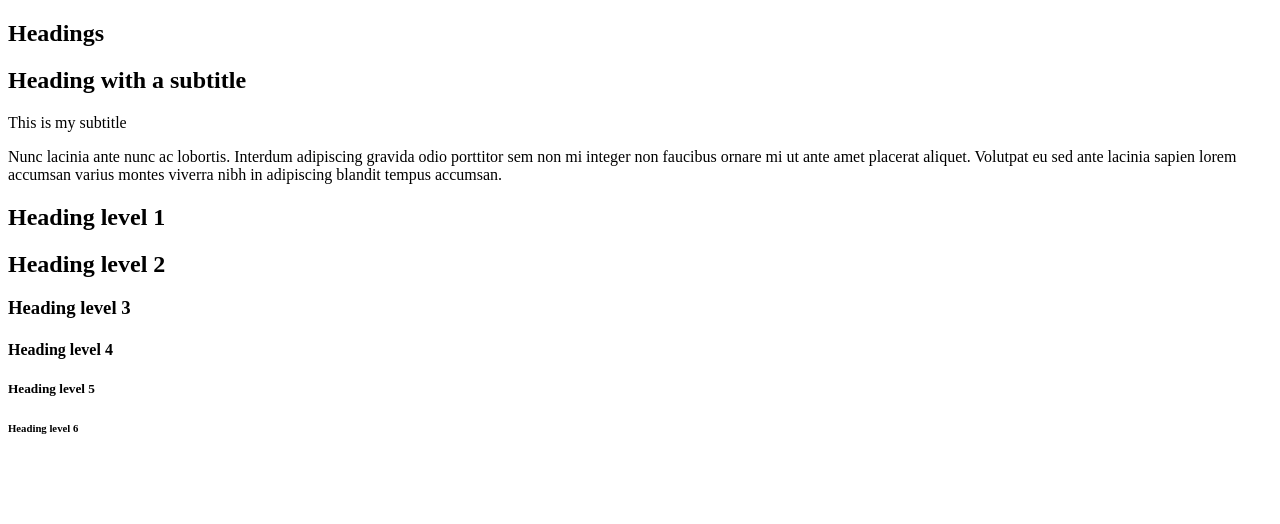
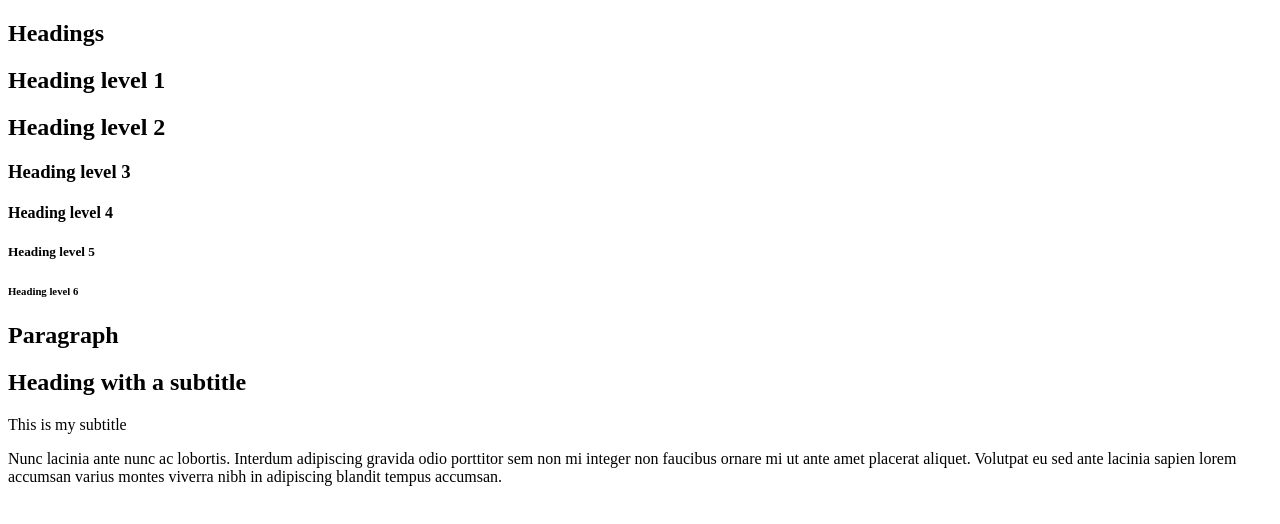
Before and after one commit to vasifyagubov/holbertonschool-web_front_end, a plain HTML site: page html_advanced/13-styleguide.html in a window 1280 px wide. Drawn offline with Linux system fonts and the light colour scheme.

```diff
--- a/html_advanced/13-styleguide.html
+++ b/html_advanced/13-styleguide.html
@@ -14,19 +14,6 @@
         <section>
             <header>
                 <h2>Headings</h2>
-        <section>
-            <header>
-                <h2>
-                    Heading with a subtitle
-                </h2>
-                <p>
-                    This is my subtitle
-                </p>
-                <p>
-                    Nunc lacinia ante nunc ac lobortis. Interdum adipiscing gravida odio porttitor sem non mi integer non faucibus ornare mi ut ante amet placerat aliquet. Volutpat eu sed ante lacinia sapien lorem accumsan varius montes viverra nibh in adipiscing blandit tempus accumsan.
-                </p>
-            </header>
-        </section>
             </header>
             <h1>Heading level 1</h1>
             <h2>Heading level 2</h2>
@@ -35,6 +22,22 @@
             <h5>Heading level 5</h5>
             <h6>Heading level 6</h6>
         </section>
+        <section>
+            <header>
+                <h2>Paragraph</h2>
+            </header>
+            <h2>
+                Heading with a subtitle
+            </h2>
+            <p>
+                This is my subtitle
+            </p>
+            <p>
+                Nunc lacinia ante nunc ac lobortis. Interdum adipiscing gravida odio porttitor sem non mi integer non
+                faucibus ornare mi ut ante amet placerat aliquet. Volutpat eu sed ante lacinia sapien lorem accumsan
+                varius montes viverra nibh in adipiscing blandit tempus accumsan.
+            </p>
+        </section>
        </main>
        <footer></footer>
     </body>
```
